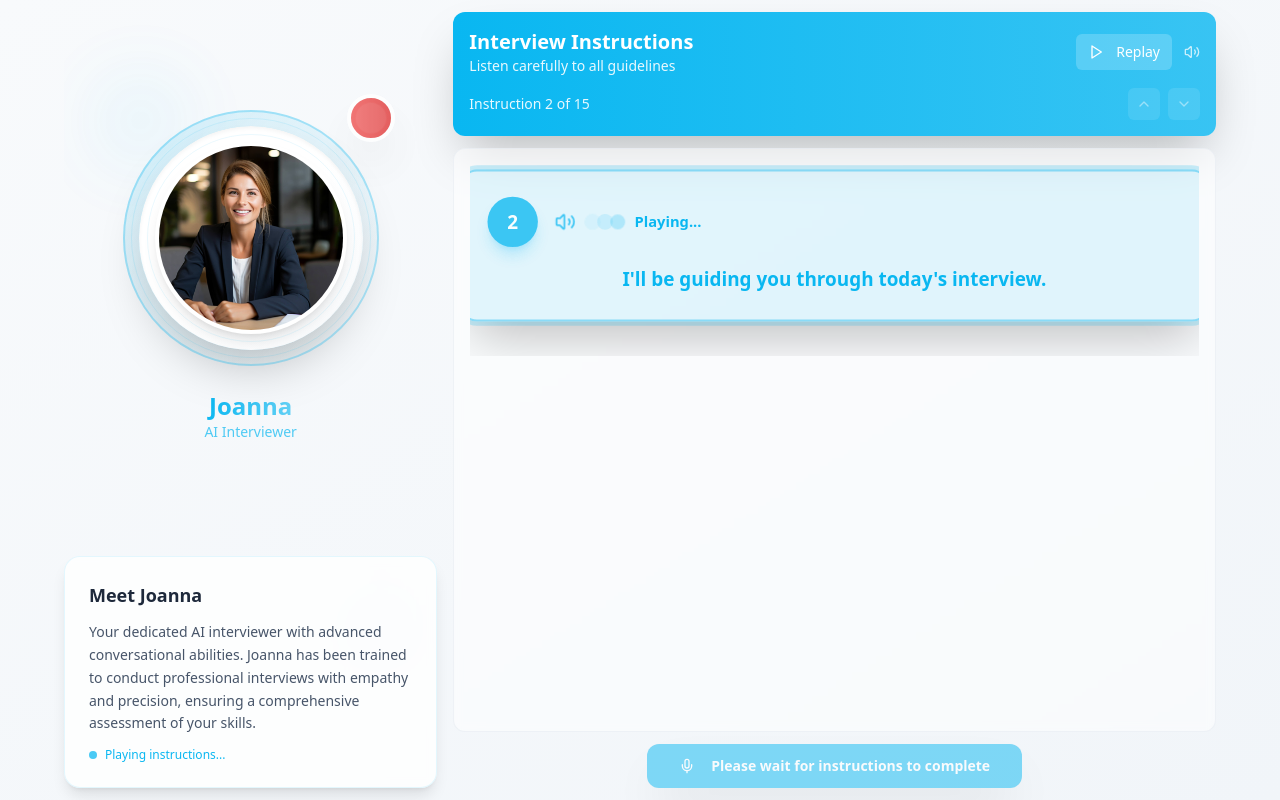
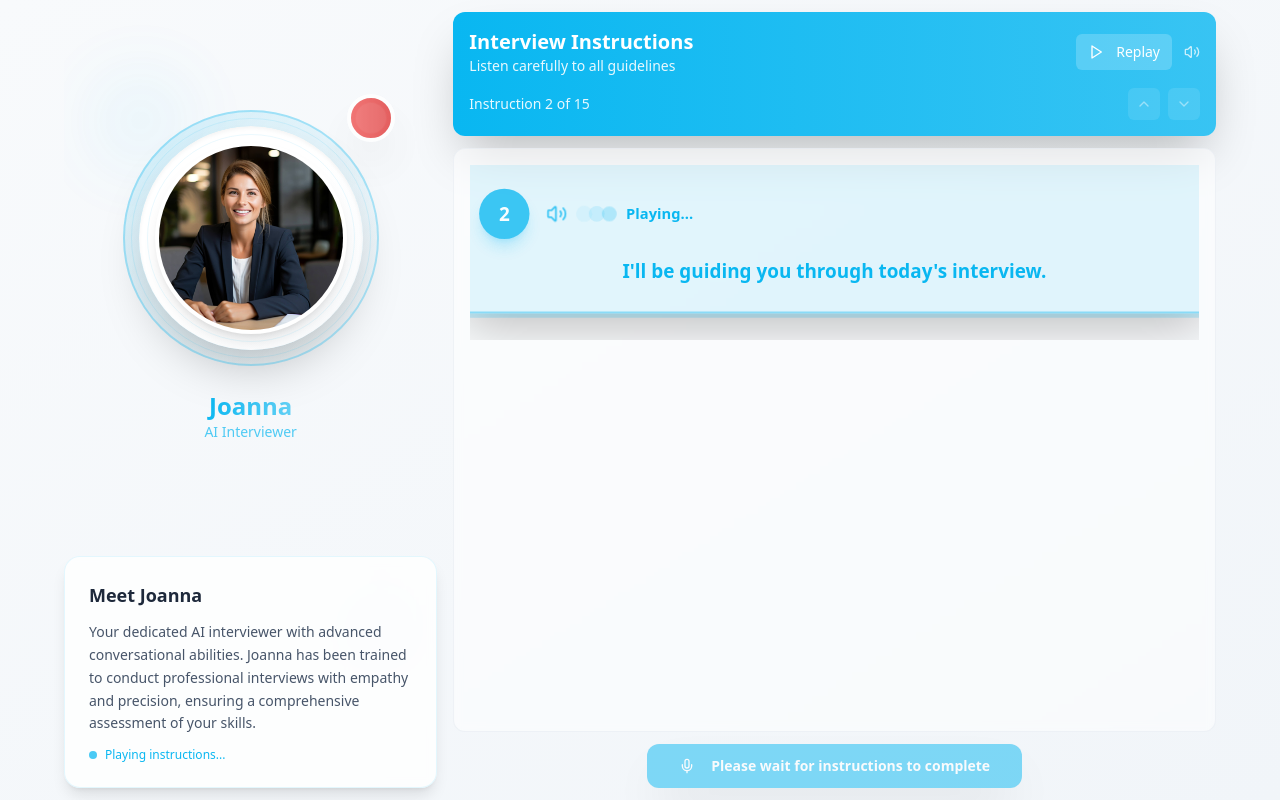
Before and after one commit to reshindev/narra-flow-interviews, a React (Vite) app: page / in a window 1280 px wide. Built offline with nearby package versions, Linux system fonts and the light colour scheme.

Commit message:
Adjust inner instruction card height

```diff
--- a/src/components/InterviewIntroduction.tsx
+++ b/src/components/InterviewIntroduction.tsx
@@ -261,7 +261,7 @@ const InterviewIntroduction = () => {
               <CarouselContent className="h-full">
                 {transcriptLines.map((line, index) => (
                   <CarouselItem key={line.id} className="h-full">
-                    <div className="h-full flex items-stretch justify-center p-2">
+                    <div className="h-full flex items-stretch justify-center">
                       <div
                         className={`group relative p-6 rounded-2xl border-2 transition-all duration-500 hover:shadow-xl w-full h-full flex flex-col justify-between ${
                           index === currentTranscriptIndex && isPlaying
```
